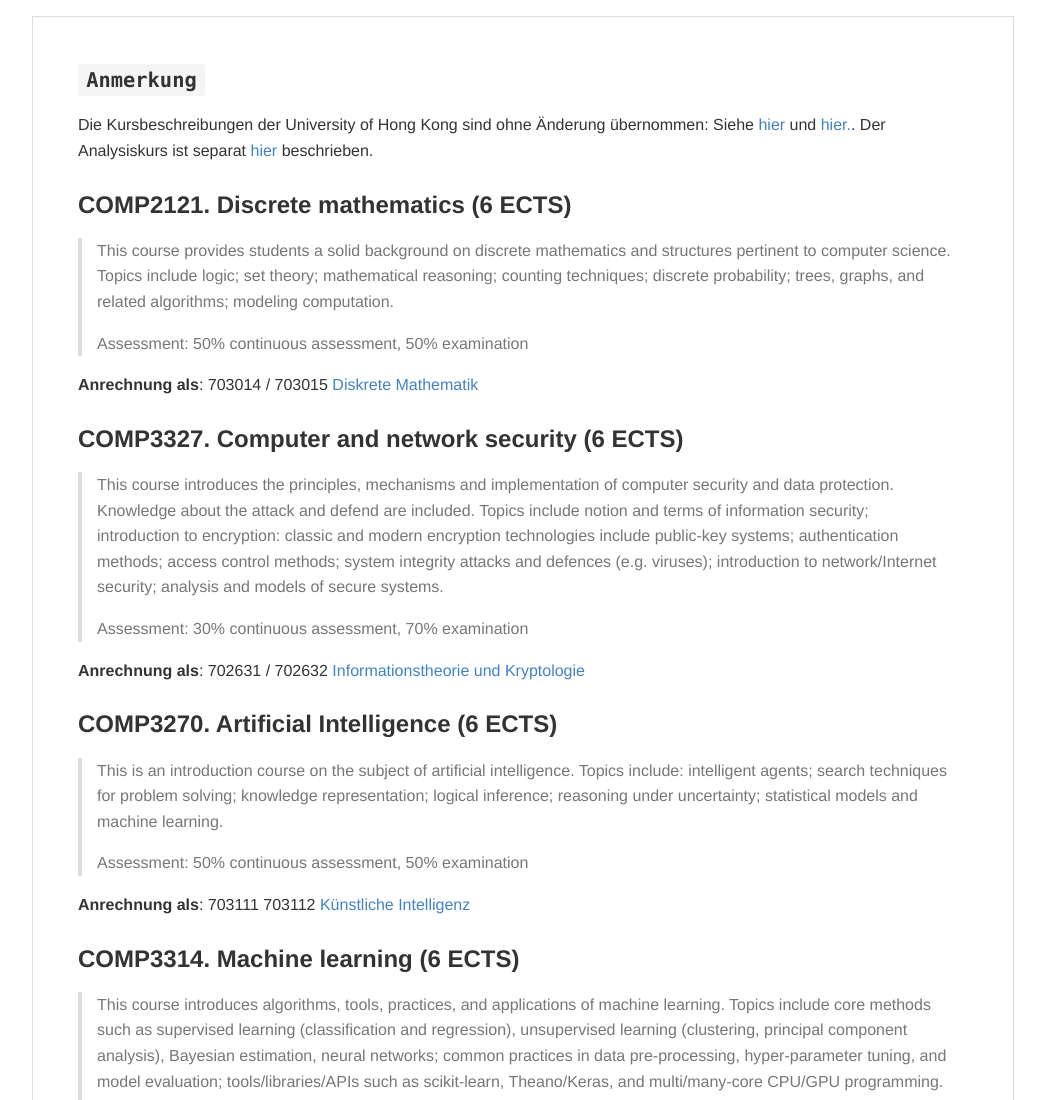
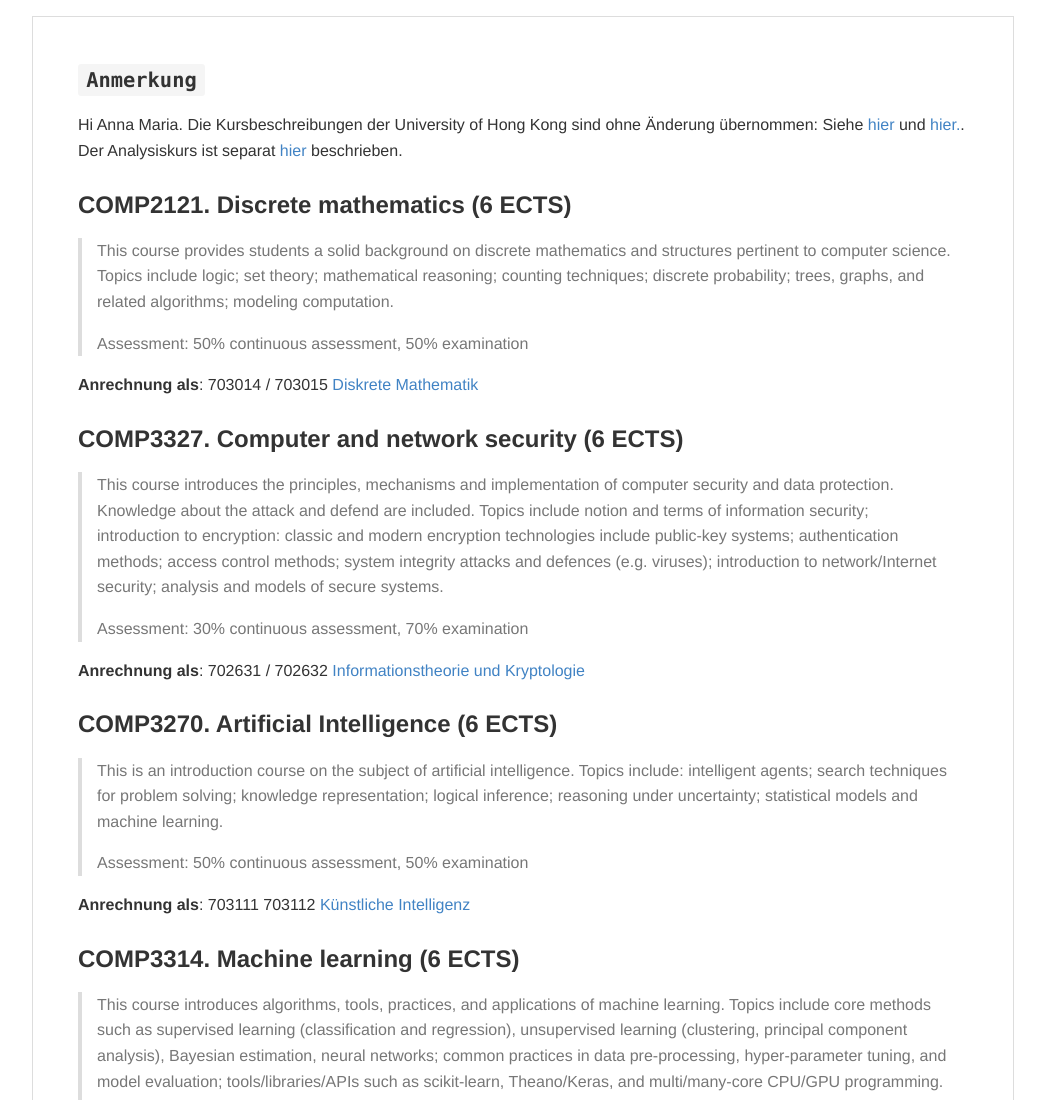
Before and after one commit to qngapparat/courses, a plain HTML site: page index.html in a window 1280 px wide. Shown: the top 1100 px of the page, without its empty margins (117-1162 px from the left). Drawn offline with Linux system fonts and the light colour scheme.

Commit message:
Update index.html

```diff
--- a/index.html
+++ b/index.html
@@ -1015,7 +1015,7 @@ body .markdown-body
   }
 }
 </style><title>kursdesc</title></head><body><article class="markdown-body"><h3 id="anmerkung"><code>Anmerkung</code></h3>
-<p>Die Kursbeschreibungen der University of Hong Kong sind ohne Änderung übernommen: Siehe <a href="http://www.cs.hku.hk/programme/beng-cs/course-description.jsp">hier</a> und <a href="http://www.cs.hku.hk/programme/courses-offered.jsp">hier.</a>. Der Analysiskurs ist separat <a href="http://webapp.science.hku.hk/sr4/servlet/enquiry?Type=Course&amp;course_code=MATH2241">hier</a> beschrieben.</p>
+<p>Hi Anna Maria. Die Kursbeschreibungen der University of Hong Kong sind ohne Änderung übernommen: Siehe <a href="http://www.cs.hku.hk/programme/beng-cs/course-description.jsp">hier</a> und <a href="http://www.cs.hku.hk/programme/courses-offered.jsp">hier.</a>. Der Analysiskurs ist separat <a href="http://webapp.science.hku.hk/sr4/servlet/enquiry?Type=Course&amp;course_code=MATH2241">hier</a> beschrieben.</p>
 <h3 id="comp2121-discrete-mathematics-6-ects"><a name="user-content-comp2121-discrete-mathematics-6-ects" href="#comp2121-discrete-mathematics-6-ects" class="headeranchor-link" aria-hidden="true"><span class="headeranchor"></span></a>COMP2121. Discrete mathematics (6 ECTS)</h3>
 <blockquote>
 <p>This course provides students a solid background on discrete mathematics and structures pertinent to computer science. Topics include logic; set theory; mathematical reasoning; counting techniques; discrete probability; trees, graphs, and related algorithms; modeling computation.</p>
```
